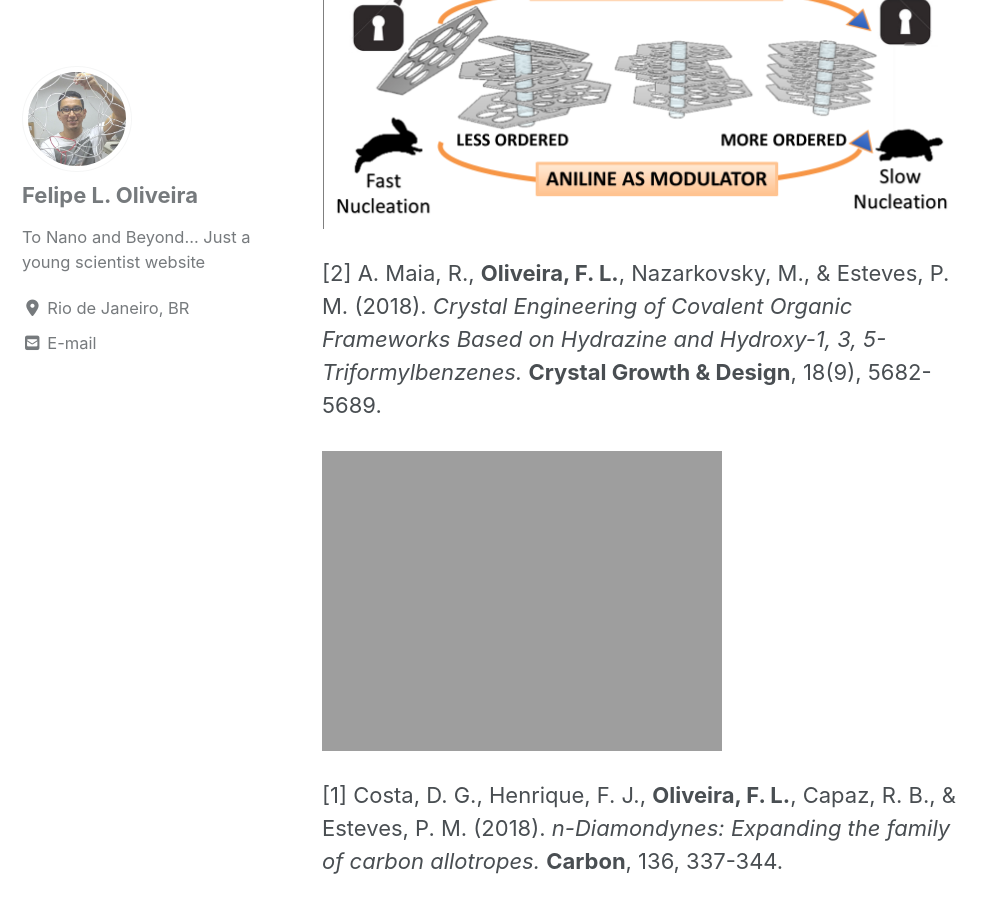
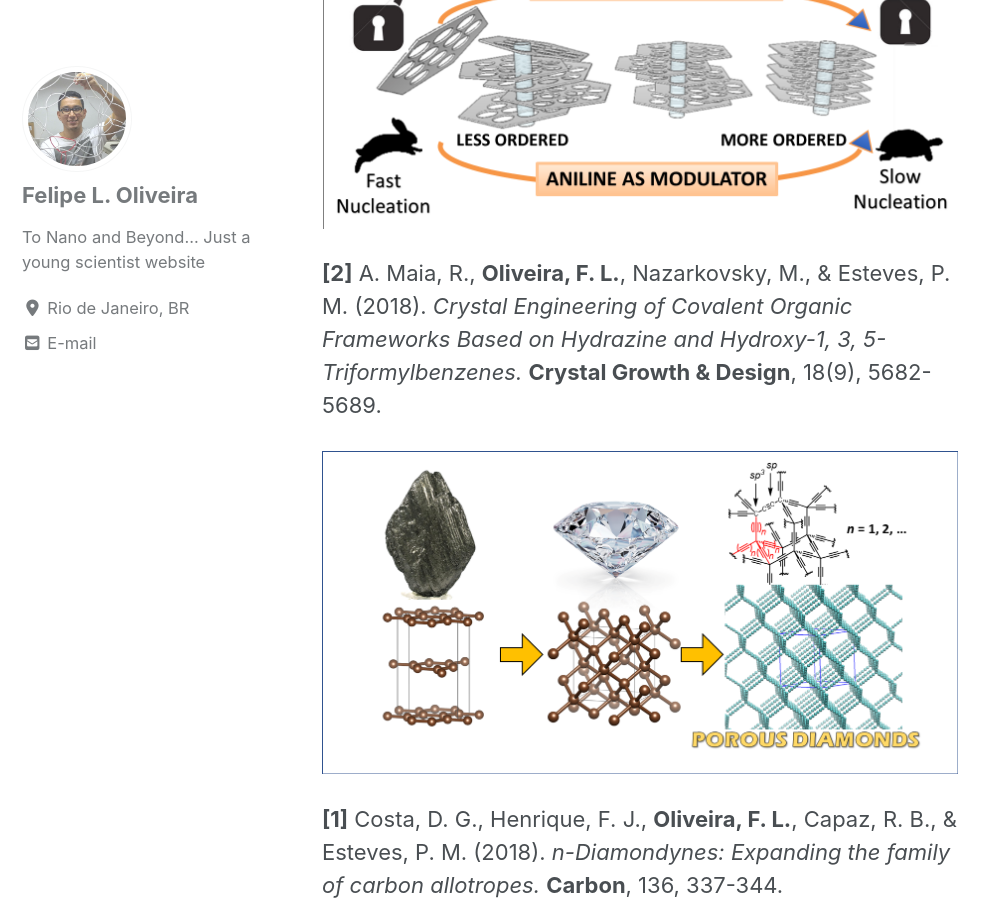
Before and after one commit to lipelopesoliveira/lipelopesoliveira.github.io, a Jekyll site: the page built from _pages/publications.md, in a window 1280 px wide and 900 px high, scrolled down 528 px. Shown: the whole window, without its empty margins (0-999 px from the left). Built offline with Jekyll 4.4.1, drawn with Linux system fonts in a browser that asks for light colours; cached includes are drawn as plain includes; nearby versions of some CDN libraries.

Commit message:
Update publications.md

```diff
--- a/_pages/publications.md
+++ b/_pages/publications.md
@@ -9,8 +9,8 @@
 
 <img src="{{ site.url }}{{ site.baseurl }}/images/publications/TOC_2.png" alt="teste1">
 
-[2] A. Maia, R., **Oliveira, F. L.**, Nazarkovsky, M., & Esteves, P. M. (2018). *Crystal Engineering of Covalent Organic Frameworks Based on Hydrazine and Hydroxy-1, 3, 5-Triformylbenzenes.* **Crystal Growth & Design**, 18(9), 5682-5689.
+**[2]** A. Maia, R., **Oliveira, F. L.**, Nazarkovsky, M., & Esteves, P. M. (2018). *Crystal Engineering of Covalent Organic Frameworks Based on Hydrazine and Hydroxy-1, 3, 5-Triformylbenzenes.* **Crystal Growth & Design**, 18(9), 5682-5689.
 
-<img src="{{ site.url }}{{ site.baseurl }}/images/publications/TOC_1S.png" alt="teste1">
+<img src="{{ site.url }}{{ site.baseurl }}/images/publications/TOC_1.png" alt="teste1">
 
-[1] Costa, D. G., Henrique, F. J., **Oliveira, F. L.**, Capaz, R. B., & Esteves, P. M. (2018). *n-Diamondynes: Expanding the family of carbon allotropes.* **Carbon**, 136, 337-344.
+**[1]** Costa, D. G., Henrique, F. J., **Oliveira, F. L.**, Capaz, R. B., & Esteves, P. M. (2018). *n-Diamondynes: Expanding the family of carbon allotropes.* **Carbon**, 136, 337-344.
```
